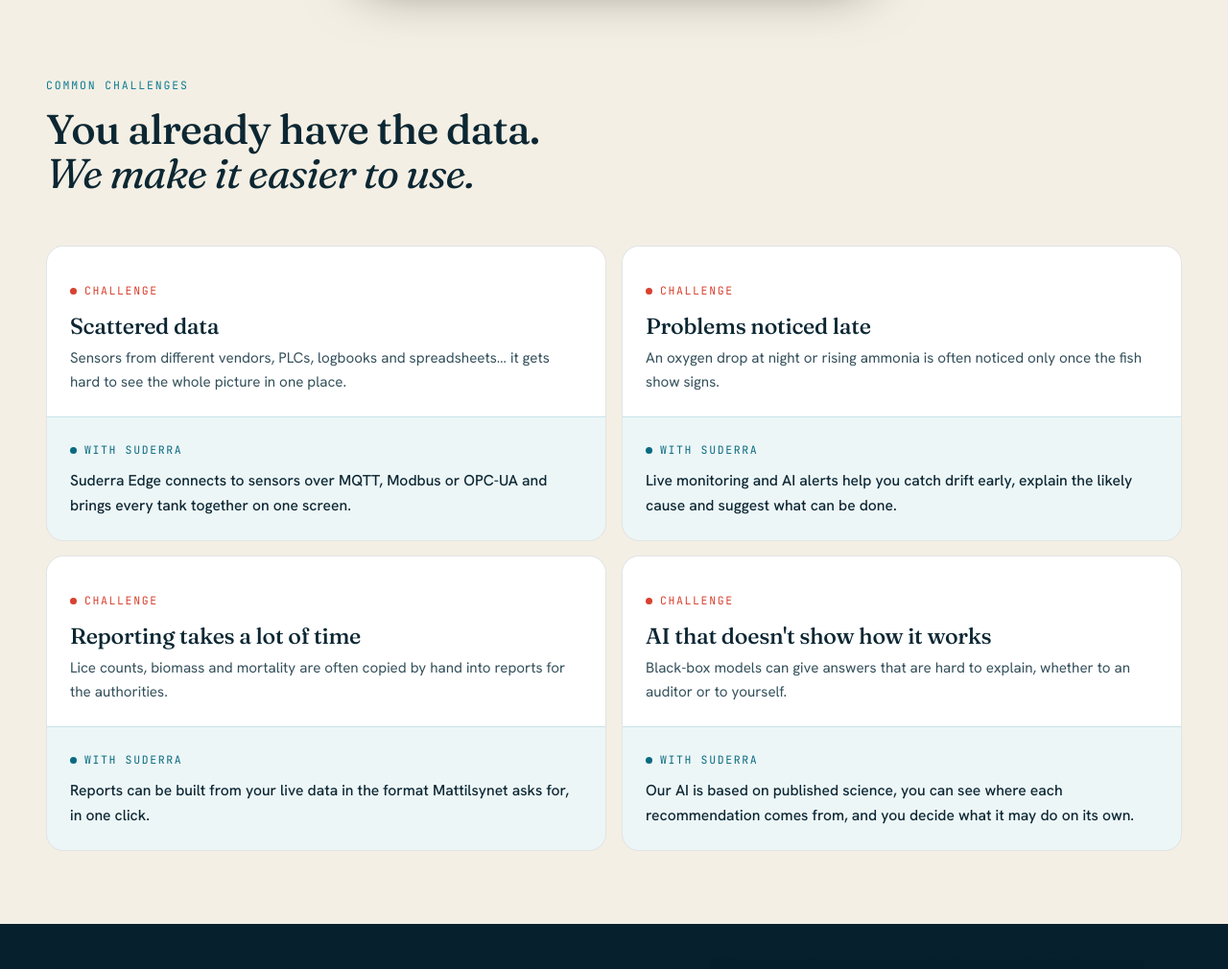
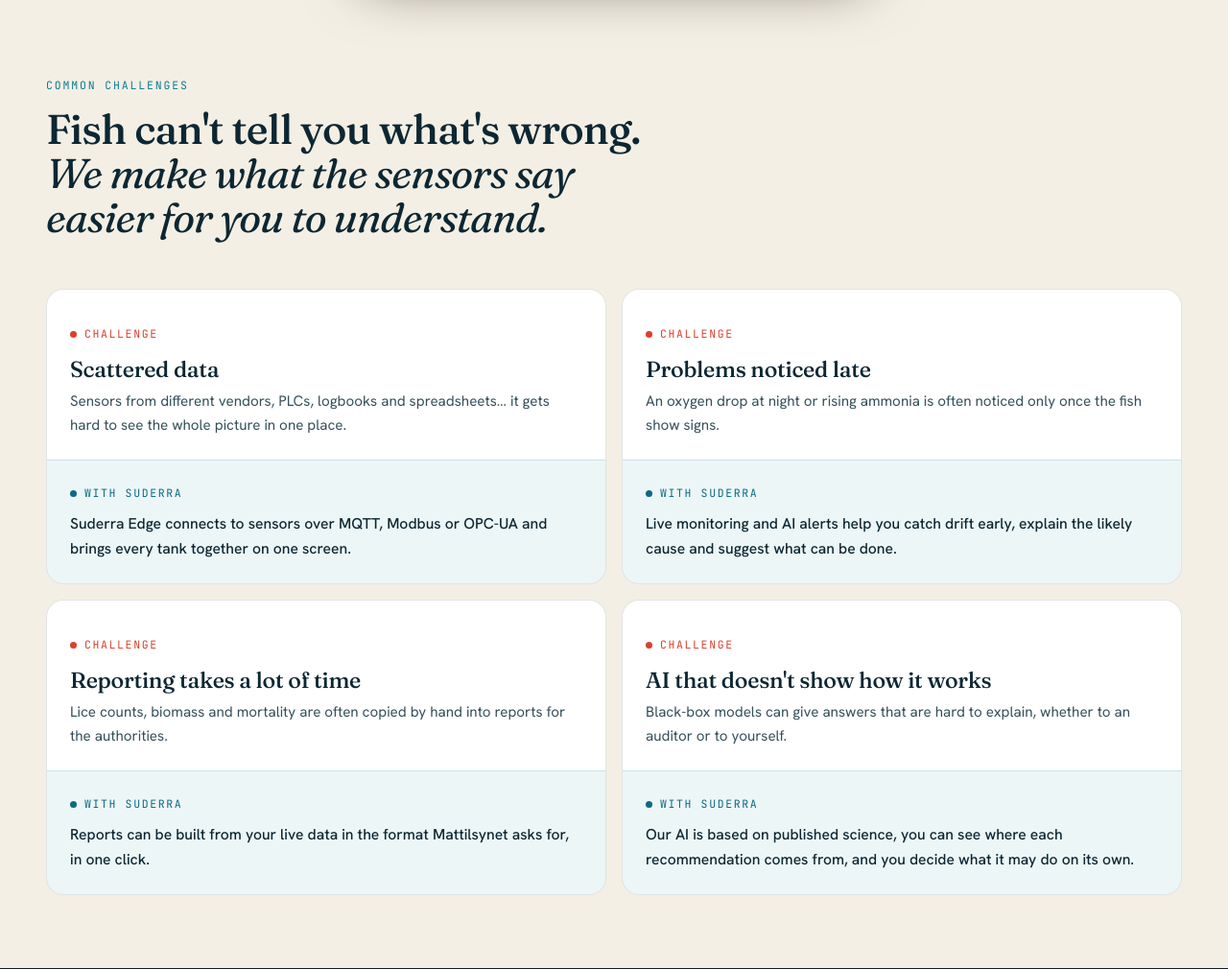
Before and after one commit to Okan-wqm/suderra-website, a Django app: page /en/ in a window 1280 px wide. Shown: the part 813-1823 px from the top of the page at 96% size. Run offline with Django 5.2, Linux system fonts and the light colour scheme; data comes from the database, SQL or seed files in the repository.

Commit message:
Home challenges heading: new two-line copy in four languages
- "Balıklar derdini söyleyemez. / Sensörlerin söylediklerini sizin için
  daha anlaşılır kılıyoruz." replaces "Veriniz zaten var. / Onu
  kullanmayı kolaylaştırıyoruz."
- Translate to English, Norwegian and Arabic; update msgids in the
  template and all catalogs
- Recompile django.mo for tr, no and ar

Co-Authored-By: Claude Sonnet 5.5 <noreply@anthropic.com>
Claude-Session: https://claude.ai/code/session_01FhEYwKzHumwamoj1hD3J24

```diff
--- a/webapp/templates/index.html
+++ b/webapp/templates/index.html
@@ -46,7 +46,7 @@
   <div class="container">
     <header class="sec-head reveal">
       <span class="sec-tag">{% trans "Common challenges" %}</span>
-      <h2 class="sec-title">{% trans "You already have the data." %} <em class="serif">{% trans "We make it easier to use." %}</em></h2>
+      <h2 class="sec-title">{% trans "Fish can't tell you what's wrong." %} <em class="serif">{% trans "We make what the sensors say easier for you to understand." %}</em></h2>
     </header>
     <div class="ps-grid">
       <article class="ps-card reveal" style="--i:0">
```
Also changed, not shown: locale/ar/LC_MESSAGES/django.po, locale/no/LC_MESSAGES/django.po, locale/tr/LC_MESSAGES/django.po, 3 other files.
